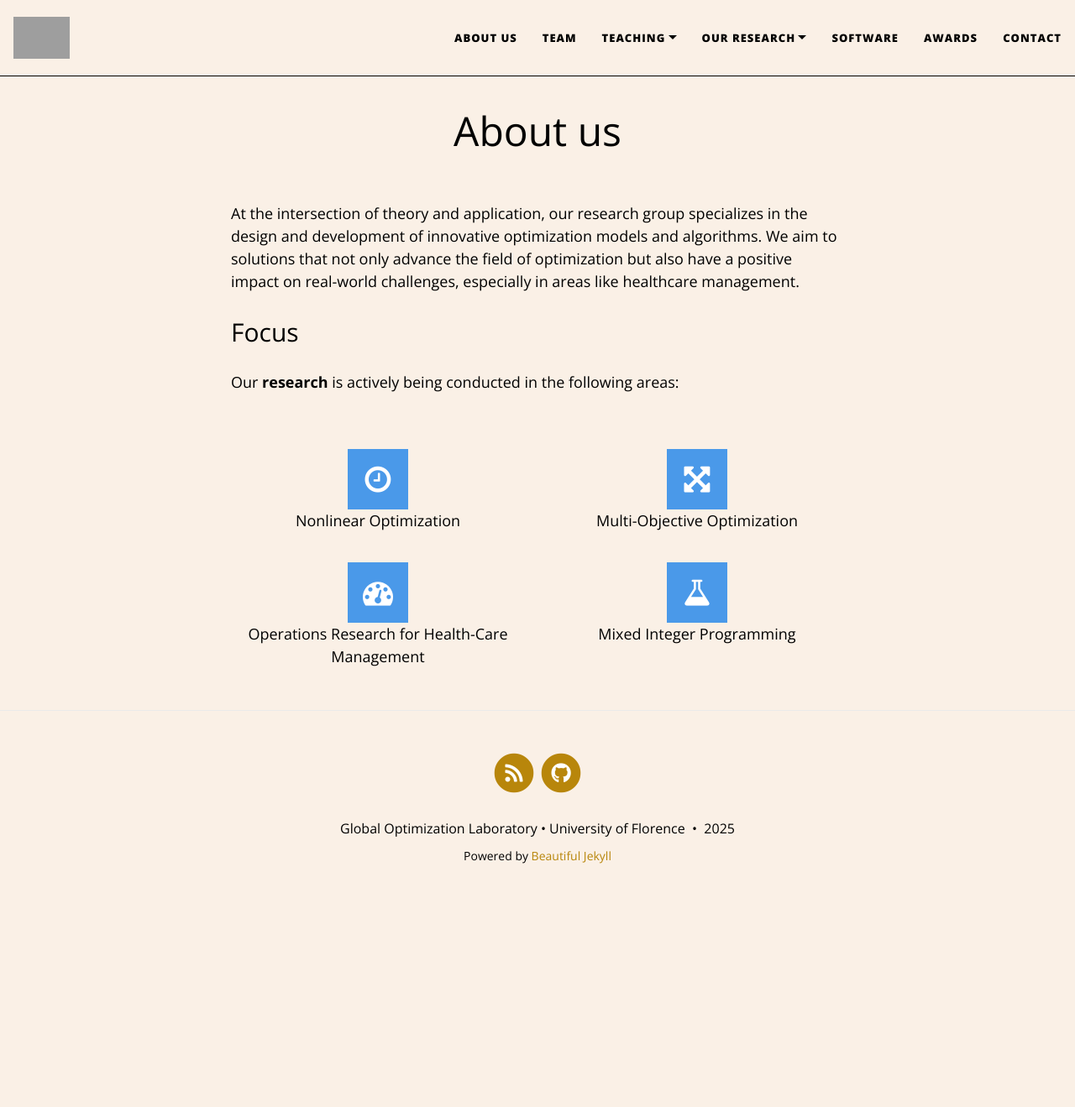
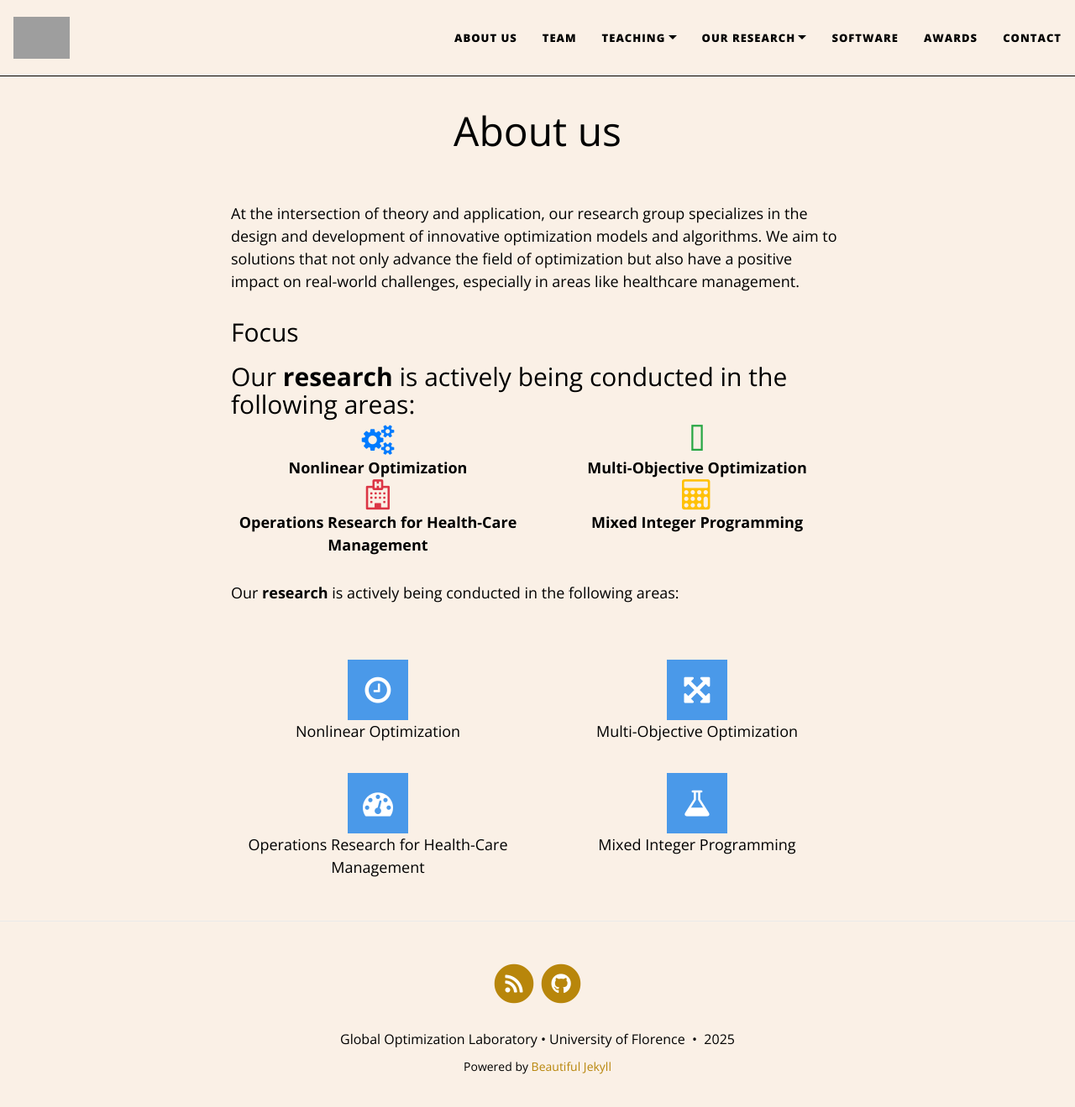
Before and after one commit to GOL-UniFI/GOL-UniFI.github.io, a Jekyll site: the page built from pages/about.md, in a window 1280 px wide and 1331 px high. Shown: the top 1319 px of the window at 84% size. Built offline with Jekyll 4.4.1, drawn with Linux system fonts in a browser that asks for light colours; nearby versions of some CDN libraries; grey boxes are pictures that could not be loaded.

Commit message:
Update about.md

```diff
--- a/pages/about.md
+++ b/pages/about.md
@@ -10,6 +10,40 @@ We aim to solutions that not only advance the field of optimization but also hav
 <!-- Keenly interested in technology transfer, we keep thigh bonds with industrial partners to ensure a continuous and fruitful knowledge exchange between academia and industry.-->
 
 ## Focus
+<h2>Our <strong>research</strong> is actively being conducted in the following areas:</h2>
+
+<div class="row">
+  <div class="col-lg-6 col-md-12">
+    <div style="text-align: center;">
+      <span class="fa fa-cogs" style="color: #007BFF; font-size: 2em;"></span>
+      <div><strong>Nonlinear Optimization</strong></div>
+    </div>
+  </div>
+
+  <div class="col-lg-6 col-md-12">
+    <div style="text-align: center;">
+      <span class="fa fa-project-diagram" style="color: #28A745; font-size: 2em;"></span>
+      <div><strong>Multi-Objective Optimization</strong></div>
+    </div>
+  </div>
+
+  <div class="col-lg-6 col-md-12">
+    <div style="text-align: center;">
+      <span class="fa fa-hospital" style="color: #DC3545; font-size: 2em;"></span>
+      <div><strong>Operations Research for Health-Care Management</strong></div>
+    </div>
+  </div>
+
+  <div class="col-lg-6 col-md-12">
+    <div style="text-align: center;">
+      <span class="fa fa-calculator" style="color: #FFC107; font-size: 2em;"></span>
+      <div><strong>Mixed Integer Programming</strong></div>
+    </div>
+  </div>
+</div>
+
+
+
 Our **research** is actively being conducted in the following areas:
 <div class="row ">
   <div class="col-lg-6 col-md-12 col-xs-12 col-sm-12">
```
